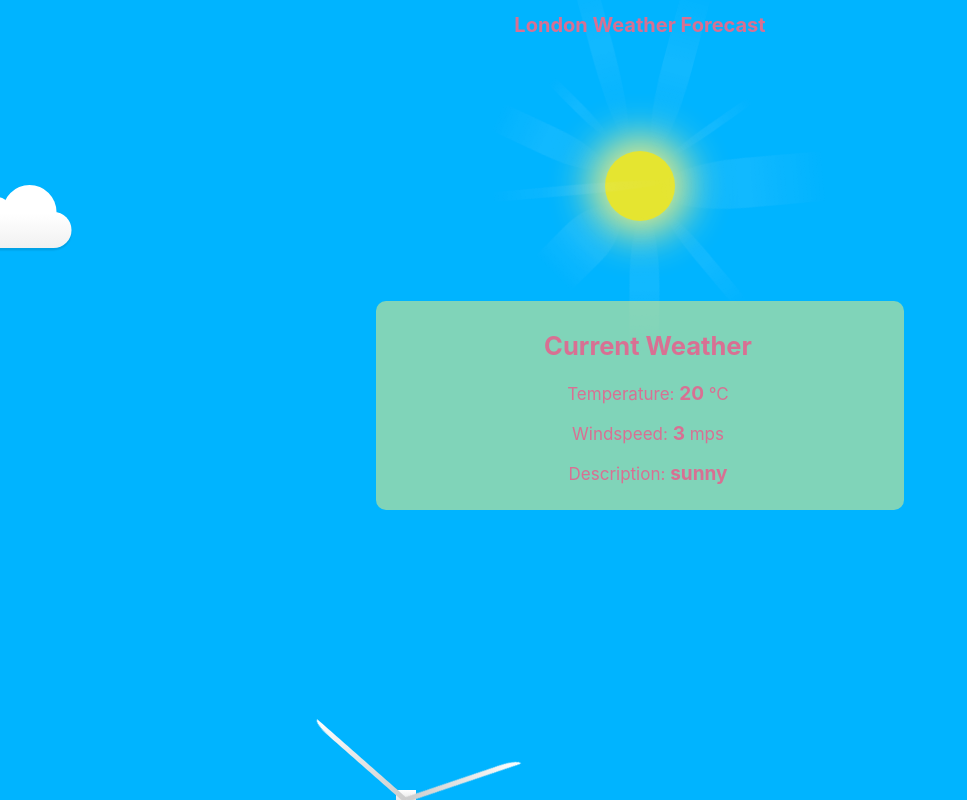
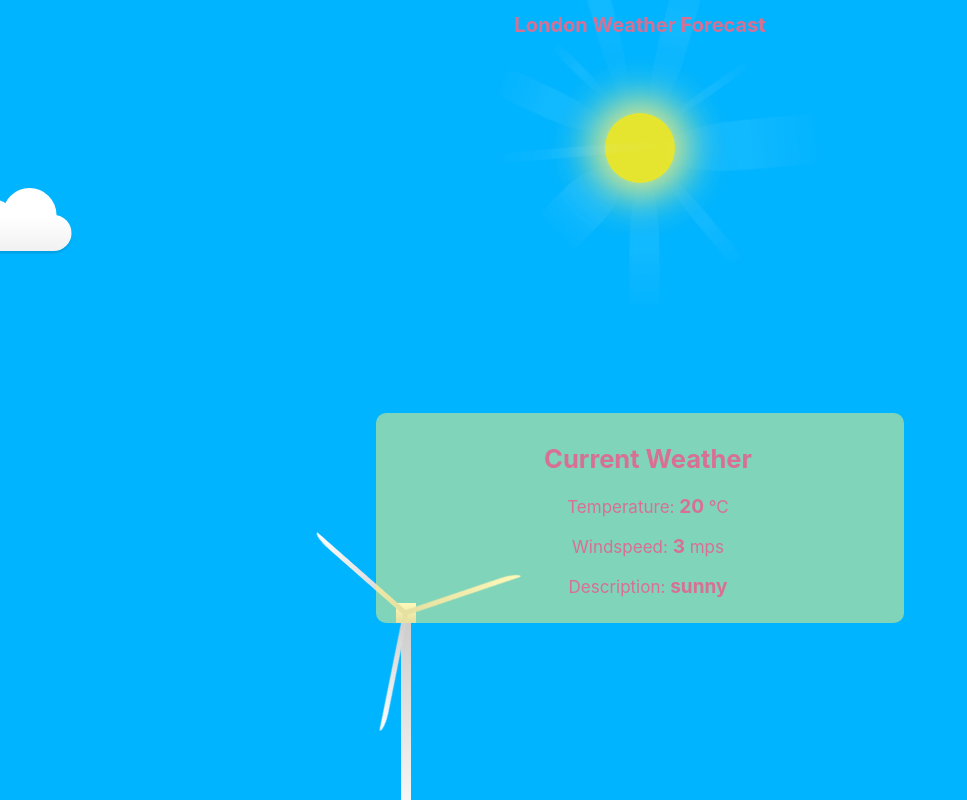
Before and after one commit to flaviusbohaciuc/weather-forecast-2, a React (Create React App) app: page / in a window 1280 px wide. Shown: the top 800 px of the page, without its empty margins (0-967 px from the left). Built offline with nearby package versions, Linux system fonts and the light colour scheme; no server answers.

Commit message:
reorder components and reduce the number of clouds

```diff
--- a/src/component/cloud/cloud.component.jsx
+++ b/src/component/cloud/cloud.component.jsx
@@ -18,12 +18,12 @@ const Cloud = () => {
         <CloudStyled windSpeed123={windSpeed} scale={0.5}>
           <div className="cloud" />
         </CloudStyled>
-        <CloudStyled windSpeed123={windSpeed} scale={0.4}>
+        {/* <CloudStyled windSpeed123={windSpeed} scale={0.4}>
           <div className="cloud" />
         </CloudStyled>
         <CloudStyled windSpeed123={windSpeed} scale={0.55}>
           <div className="cloud" />
-        </CloudStyled>
+        </CloudStyled> */}
       </div>
     </div>
   );
--- a/src/component/cloud/cloud.style.scss
+++ b/src/component/cloud/cloud.style.scss
@@ -4,9 +4,9 @@
   bottom: 0;
   left: 0;
   padding-top: 50px;
-  position: fixed;
+  position: absolute;
   right: 0;
-  top: 0;
+  // top: 0;
   z-index: 1;
 }
 
--- a/src/component/sun/sun.component.jsx
+++ b/src/component/sun/sun.component.jsx
@@ -4,6 +4,7 @@ import "./sun.style.scss";
 const Sun = () => {
   return (
     <div className="wrapper">
+      <h1>London Weather Forecast</h1>
       <div className="sun">
         <div className="ray-box">
           <div className="ray ray1" />
--- a/src/component/windmill/windmill.style.scss
+++ b/src/component/windmill/windmill.style.scss
@@ -26,7 +26,7 @@
 .post {
   position: absolute;
   width: 10px;
-  height: 200px;
+  height: 220px;
   background: linear-gradient(
     to top,
     $color-white 0%,
--- a/src/index.scss
+++ b/src/index.scss
@@ -16,7 +16,10 @@ html {
   -moz-osx-font-smoothing: grayscale;
   text-align: center;
   background-color: $color-dodger-blue;
-  // overflow: hidden;
+  max-width: 100%;
+  overflow-x: hidden;
+  height: 100%;
+  min-height: 100%;
 }
 
 h1{
@@ -28,5 +31,5 @@ h1{
 
 .wrapper {
   position: relative;
-  height: 250px;
+  height: 25vh;
 }
--- a/src/weather-forecast-app.jsx
+++ b/src/weather-forecast-app.jsx
@@ -13,10 +13,9 @@ const WeatherForecastApp = () => {
     <DispatchContext.Provider value={dispatch}>
       <StateContext.Provider value={state}>
         <div className="content">
-          <h1>London Weather Forecast</h1>
           <Sun />
+          <Cloud />
           <WeatherForecast />
-          <Cloud />
           <Windmill />
         </div>
       </StateContext.Provider>
```
